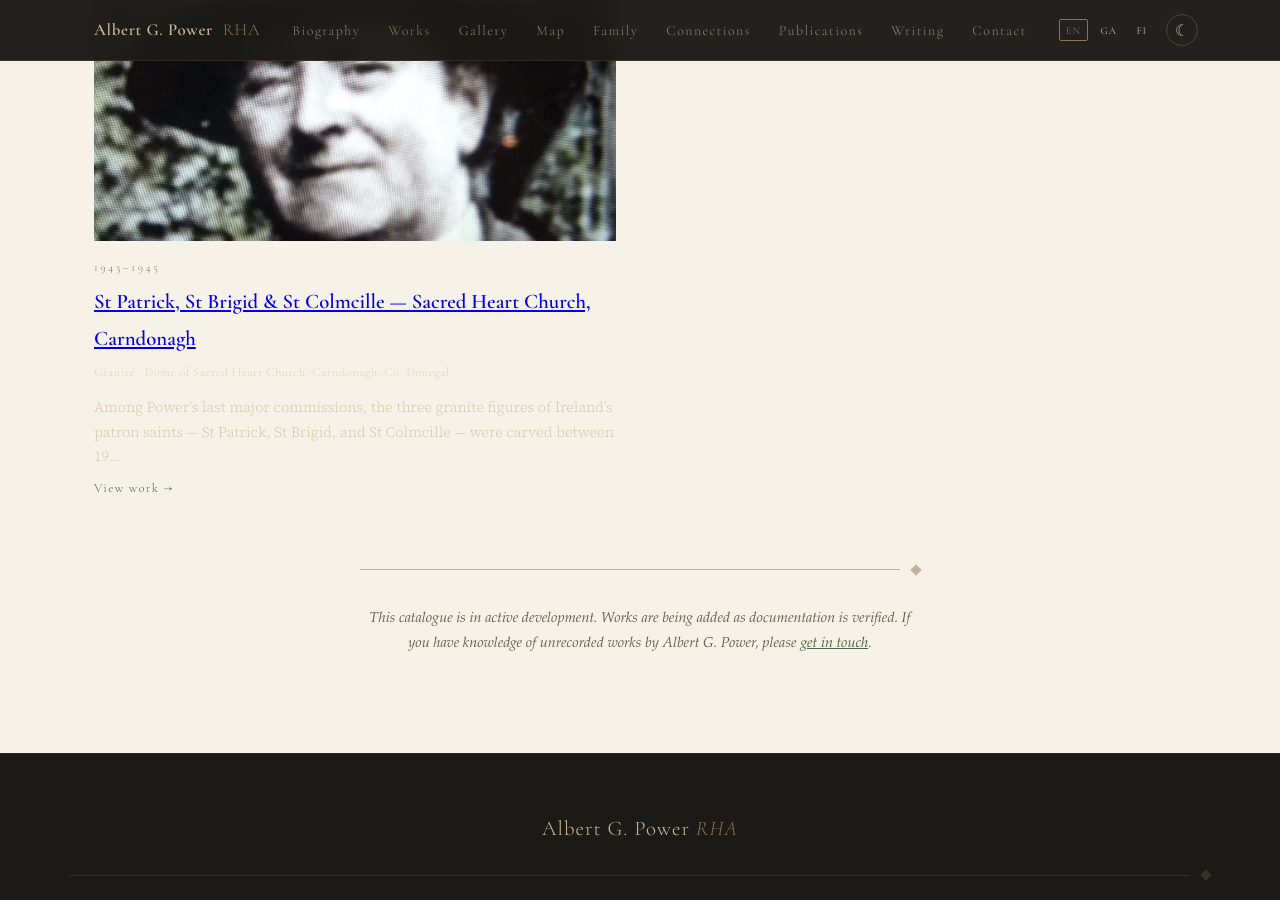
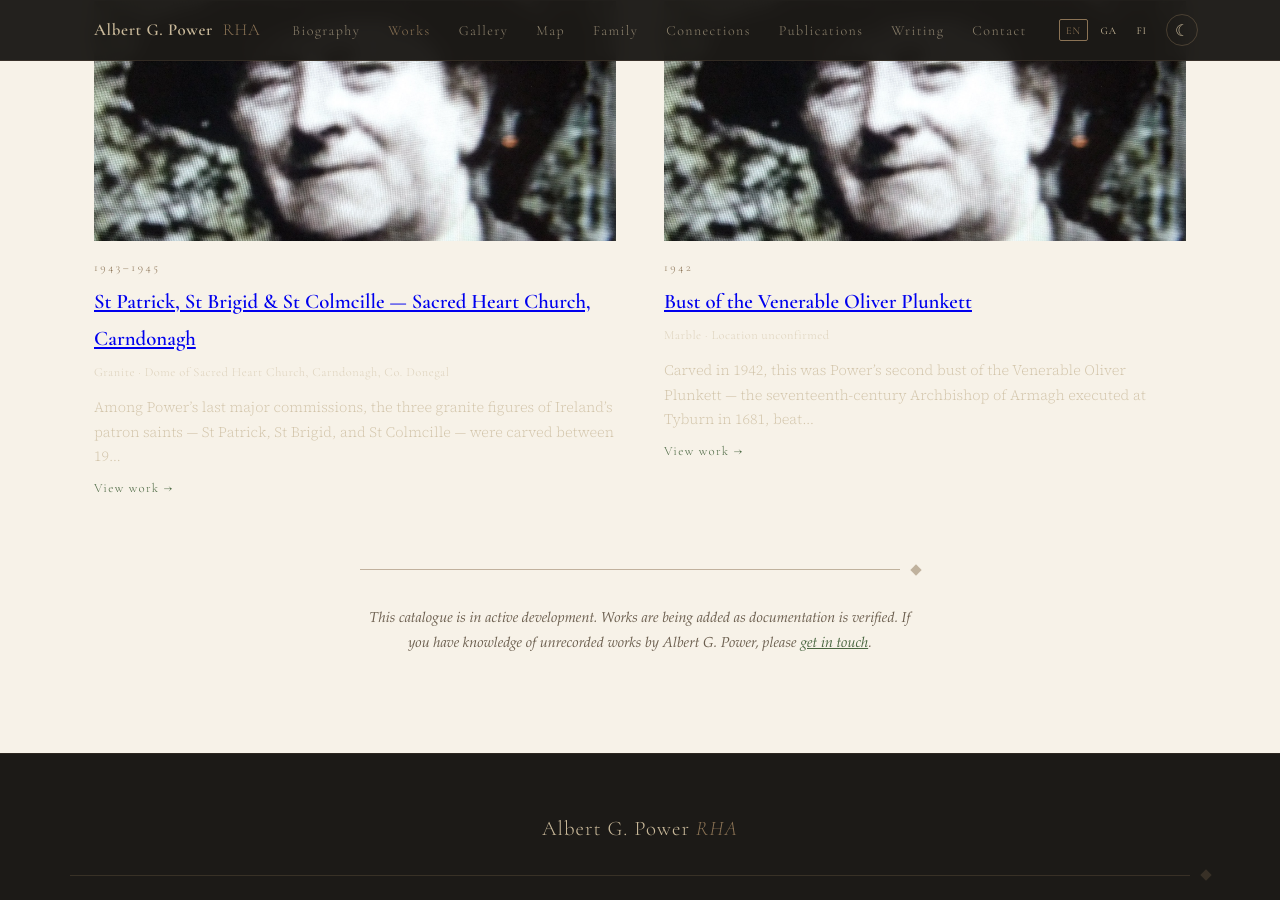
Before and after one commit to Nanyte25/albertpower, a Jekyll site: the page built from works/index.html, in a window 1280 px wide and 900 px high, scrolled down 5010 px. Built offline with Jekyll 4.4.1, drawn with Linux system fonts in a browser that asks for light colours; some web fonts are replaced; some of the changed lines change nothing that is shown.

Commit message:
feat: church works page restructured by county, Plunkett bust entry, Carndonagh 4 works

```diff
--- /dev/null
+++ b/_works/oliver-plunkett-bust.md
@@ -0,0 +1,19 @@
+---
+title: "Bust of the Venerable Oliver Plunkett"
+year: "1942"
+medium: "Marble"
+location: "Location unconfirmed"
+collection: "Unconfirmed"
+image_alt: "Marble bust of the Venerable Oliver Plunkett by Albert Power, 1942"
+image_caption: "Albert Power, bust of the Venerable Oliver Plunkett, 1942, marble. Location unconfirmed. Source: Judith Hill monograph."
+order: 15
+description: "Marble bust of the Venerable Oliver Plunkett (1942) by Albert G. Power RHA. Power's second treatment of this subject — depicting the martyr at the moment of execution, head severed at the neck, eyes closed, expression of peace. Described by an Irish Times reviewer as 'one of our great sculptor's achievements'."
+---
+
+Carved in 1942, this was Power's second bust of the Venerable Oliver Plunkett — the seventeenth-century Archbishop of Armagh executed at Tyburn in 1681, beatified in 1920. Rather than repeating his earlier portrait bust, Power chose to concentrate on the drama of Plunkett's martyrdom.
+
+The sculptor depicted the saint at the moment of execution: the head severed at the neck, eyes closed, nostrils slightly distended, the expression one of peace. The journalist Máirín Allen, who visited Power's studio while he was at work on the piece, described the head as "rapidly taking shape under his deft fingers" and wrote that "it ought to be a beautiful piece of work."
+
+When the bust was later shown at the RHA Exhibition, a reviewer from *The Irish Times* wrote that the head of the saint "radiated an extraordinary intensity and dramatic power with the suggestion of the dreadful occasion… this is one of our great sculptor's achievements."
+
+The current location of this work is unconfirmed. Research is ongoing.
--- a/connections/church-works.html
+++ b/connections/church-works.html
@@ -1,13 +1,13 @@
 ---
 layout: default
 title: "Church & Religious Works"
-description: "Albert G. Power's ecclesiastical commissions across Ireland — devotional sculpture in stone and bronze for churches, hospitals, and religious institutions outside Dublin."
+description: "Albert G. Power RHA's ecclesiastical commissions across Ireland — devotional sculpture in stone, granite, marble and bronze for churches, cathedrals, colleges, and religious institutions."
 permalink: /connections/church-works/
 ---
 
 <header class="page-header">
   <div class="page-header-inner">
-    <p class="hero-eyebrow">Works</p>
+    <p class="hero-eyebrow">Connections</p>
     <h1 class="page-title">Church &amp; Religious Works</h1>
     <p class="page-subtitle">Devotional sculpture across Ireland</p>
   </div>
@@ -18,62 +18,76 @@
 
     <div class="connection-intro">
       <p>Alongside his revolutionary portraits and public memorials, Albert G. Power
-      produced a substantial body of ecclesiastical and devotional work for churches and
-      religious institutions across Ireland. These commissions — often in Portland stone
-      or bronze — represent a quieter, more contemplative dimension of his practice, and
-      many remain in place in churches that are open to the public today.</p>
-      <p>This page documents confirmed commissions outside Dublin. Power also produced
-      significant religious works within the city, including at the Pro-Cathedral. Further
-      entries will be added as research confirms additional locations.</p>
+      produced a substantial body of ecclesiastical and devotional work for churches,
+      cathedrals, colleges, and religious institutions across Ireland. These commissions —
+      in Portland stone, limestone, marble, and granite — represent a quieter, more
+      contemplative dimension of his practice, and many remain in situ in buildings
+      open to visitors today.</p>
+      <p>Power was a devout Catholic whose nationalist and religious convictions were
+      inseparable. He spoke publicly at the Academy of Christian Art in 1936 about his
+      approach to devotional sculpture, arguing that Irish artists should use native
+      materials and seek subjects rooted in Irish spiritual life. This page documents
+      confirmed religious commissions outside his secular portrait and monument work.</p>
     </div>
 
     <div class="celtic-rule"></div>
 
     <section class="museum-works-section">
-      <h2 class="map-list-title">Confirmed Locations</h2>
+      <h2 class="map-list-title">Donegal</h2>
 
       <div class="museum-work-card">
         <div class="museum-work-image">
-          <img src="/assets/images/o-conaire-memorial.jpg" alt="Galway — Albert Power"
+          <img src="/assets/images/power-working-carndonagh.jpg"
+               alt="Albert Power working on Carndonagh commission, 1943–45"
                loading="lazy"
                onerror="this.src='https://upload.wikimedia.org/wikipedia/commons/thumb/4/4e/Padraic_O_Conaire_statue_Galway.jpg/600px-Padraic_O_Conaire_statue_Galway.jpg'" />
         </div>
         <div class="museum-work-info">
-          <span class="work-year">1935</span>
-          <h3>Liam Lynch Monument</h3>
-          <p class="work-medium">Sandstone round tower with four bronze wolfhounds · Newcastle, Clonmel, Co. Tipperary</p>
-          <p>A major public commission honouring General Liam Lynch (1893–1923), Chief of
-          Staff of the Anti-Treaty IRA, who was mortally wounded on the Knockmealdown
-          Mountains on 10 April 1923. The monument takes the form of a round tower over
-          eighteen metres high on the mountainside, with four bronze wolfhounds at its
-          base. Designed by engineer Denis Doyle from Clonmel and built by locals, it was
-          unveiled on Sunday 31 March 1935 before an estimated crowd of 10,000 people
-          from across Ireland. Power sculpted the four wolfhounds in his Berkeley Road yard.</p>
+          <span class="work-year">1943–1945</span>
+          <h3>Sacred Heart Church, Carndonagh — Four works</h3>
+          <p class="work-medium">Granite · Dome of Sacred Heart Church, Carndonagh, Co. Donegal</p>
+          <p>Power's last major commission, executed in the final two years of his life.
+          He carved four figures in granite for the Sacred Heart Church on the Inishowen
+          Peninsula — one of the oldest Christian sites in Ireland. The three patron saints
+          of Ireland stand at the corners of the church dome; the Sacred Heart figure
+          was the last work photographed in progress in his Berkeley Road yard before
+          his death in July 1945.</p>
+          <ul style="margin:0.5rem 0 0.5rem 1.2rem; font-size:0.9rem;">
+            <li><strong>St Patrick</strong>, 1943–5, granite — dome, north corner</li>
+            <li><strong>St Brigid</strong>, 1943–5, granite — dome, south corner</li>
+            <li><strong>St Colmcille</strong>, 1943–5, granite — dome, east corner</li>
+            <li><strong>Statue of the Sacred Heart</strong>, 1945, stone — interior/facade</li>
+          </ul>
+          <p style="font-size:0.85rem; color:var(--text-muted);">Source: Judith Hill monograph; photograph in <em>The Standard</em>, 1945. Collection: Sacred Heart Church, Carndonagh.</p>
           <div class="map-card-links" style="margin-top:0.75rem;">
-            <a href="https://www.google.com/maps/place/?q=place_id:ChIJi4zTKT84Q0gRYD8Z_6PSlfs"
+            <a href="https://www.google.com/maps/place/?q=place_id:ChIJgfAF5LYBYEgRERUb5g85EvQ"
                target="_blank" rel="noopener noreferrer" class="map-directions-link">Open in Google Maps →</a>
           </div>
         </div>
       </div>
 
+    </section>
+
+    <section class="museum-works-section">
+      <h2 class="map-list-title">Dublin</h2>
+
       <div class="museum-work-card">
         <div class="museum-work-image">
-          <img src="/assets/images/cathal-brugha-death-mask.jpg"
-               alt="Cathal Brugha plaque location"
+          <img src="/assets/images/albert-power-portrait.jpg"
+               alt="All Hallows College, Drumcondra"
                loading="lazy"
-               onerror="this.src='https://upload.wikimedia.org/wikipedia/commons/thumb/8/8e/Cathal_Brugha.jpg/600px-Cathal_Brugha.jpg'" />
+               onerror="this.parentElement.style.display='none'" />
         </div>
         <div class="museum-work-info">
-          <span class="work-year">1935</span>
-          <h3>Cathal Brugha Plaque</h3>
-          <p class="work-medium">Bronze relief plaque · Hammam Buildings, O'Connell Street Upper, Dublin</p>
-          <p>A bronze relief portrait of Cathal Brugha (1874–1922), placed on the facade
-          of the Hammam Buildings on O'Connell Street — the site where Brugha was mortally
-          wounded in July 1922. He was shot emerging from the building during the opening
-          days of the Civil War and died the following day. The plaque was commissioned
-          when the national health insurance headquarters was renamed in his honour.</p>
+          <span class="work-year">c.1936</span>
+          <h3>Madonna and Child</h3>
+          <p class="work-medium">All Hallows College, Grace Park Road, Drumcondra, Dublin</p>
+          <p>Power displayed photographs of the <em>Madonna and Child</em> at All Hallows
+          at his 1936 talk to the Academy of Christian Art, alongside his secular busts and
+          public monuments, as a key example of his religious work. Date of original
+          commission unconfirmed.</p>
           <div class="map-card-links" style="margin-top:0.75rem;">
-            <a href="https://www.google.com/maps/place/?q=place_id:ChIJhTY_KIQOZ0gRYoWjBq7JrI4"
+            <a href="https://www.google.com/maps/place/?q=place_id:ChIJQUJOVGgOZ0gRiC9ZvtbxlYE"
                target="_blank" rel="noopener noreferrer" class="map-directions-link">Open in Google Maps →</a>
           </div>
         </div>
@@ -84,7 +98,7 @@
           <img src="/assets/images/michael-collins-bust.jpg"
                alt="Portrait bust — Rotunda Hospital"
                loading="lazy"
-               onerror="this.src='https://upload.wikimedia.org/wikipedia/commons/thumb/5/5b/Michael_Collins_1922.jpg/600px-Michael_Collins_1922.jpg'" />
+               onerror="this.parentElement.style.display='none'" />
         </div>
         <div class="museum-work-info">
           <span class="work-year">1933</span>
@@ -92,9 +106,8 @@
           <p class="work-medium">Bronze · Rotunda Hospital, Parnell Square, Dublin</p>
           <p>Portrait bust of Dr Bethel Solomons (1885–1965), Master of the Rotunda
           Maternity Hospital from 1925, celebrated gynaecologist, former Ireland rugby
-          international, and friend of Arthur Griffith who had supported the Easter Rising.
-          Solomons himself commented it was a fine likeness. It was shown at the RHA
-          exhibition in 1934.</p>
+          international, and supporter of the Easter Rising. Solomons commented it was
+          a fine likeness. Shown at the RHA exhibition in 1934.</p>
           <div class="map-card-links" style="margin-top:0.75rem;">
             <a href="https://www.google.com/maps/place/?q=place_id:ChIJ0VEBzIYOZ0gRSW5TtAcfXHI"
                target="_blank" rel="noopener noreferrer" class="map-directions-link">Open in Google Maps →</a>
@@ -102,76 +115,102 @@
         </div>
       </div>
 
-    </section>
-
-
       <div class="museum-work-card">
         <div class="museum-work-image">
-          <img src="/assets/images/o-conaire-memorial.jpg" alt="Sligo — Bishop Gillooly statue"
-               loading="lazy" onerror="this.parentElement.style.display='none'" />
+          <img src="/assets/images/albert-power-portrait.jpg"
+               alt="St Patrick's Church, Skerries"
+               loading="lazy"
+               onerror="this.parentElement.style.display='none'" />
         </div>
         <div class="museum-work-info">
-          <span class="work-year">1937</span>
-          <h3>Statue of Bishop Laurence Gillooly</h3>
-          <p class="work-medium">Limestone · Gillooly Hall (formerly Community Hall), Temple Street, Sligo</p>
-          <p>Full-length figure of Bishop Laurence Gillooly (1858–1895), Bishop of Elphin, carved
-          in limestone and placed on the front elevation of the Community Hall (formerly the
-          Temperance Hall) opposite St Mary's Cathedral, Sligo. The hall had been erected in
-          Gillooly's memory after his death. Completed April 1937, unveiled May 1937 by Dr Edward
-          Dooly, the resident Bishop of Elphin. Power worked from photographs and oil paintings.
-          The crozier was carved from a replica owned by the deceased.</p>
+          <span class="work-year">1939</span>
+          <h3>Statue of St Patrick — the hidden goat</h3>
+          <p class="work-medium">Portland stone · St Patrick's Church, Skerries, Co. Dublin</p>
+          <p>Carved in situ on a scaffold on the exterior façade of the new St Patrick's
+          Church, Skerries, designed by architect J.J. Robinson and consecrated in 1939.
+          Power argued for Skerries limestone but Portland stone was chosen as cheaper.</p>
+          <p>Power discovered during the commission that local legend held St Patrick had
+          visited Skerries and that someone had stolen one of his goats — giving rise to the
+          centuries-old taunt "Skerry Goats." He secretly carved a goat's head projecting
+          from the Celtic interlace base. After the church opened, the Archbishop of Dublin
+          was displeased. The goat remains to this day.</p>
           <div class="map-card-links" style="margin-top:0.75rem;">
-            <a href="https://www.google.com/maps/place/?q=place_id:ChIJNTVR4zLoXkgRoG8sCgMDe_8"
+            <a href="https://www.google.com/maps/place/?q=place_id:ChIJm2lz-agYZ0gRYKzwoMGgUro"
                target="_blank" rel="noopener noreferrer" class="map-directions-link">Open in Google Maps →</a>
           </div>
         </div>
       </div>
 
+    </section>
+
+    <section class="museum-works-section">
+      <h2 class="map-list-title">Galway</h2>
+
       <div class="museum-work-card">
         <div class="museum-work-image">
-          <img src="/assets/images/o-conaire-memorial.jpg" alt="Carndonagh church"
-               loading="lazy" onerror="this.parentElement.style.display='none'" />
+          <img src="/assets/images/o-conaire-memorial.jpg"
+               alt="St Joseph's College, Garbally, Co. Galway"
+               loading="lazy"
+               onerror="this.parentElement.style.display='none'" />
         </div>
         <div class="museum-work-info">
-          <span class="work-year">1945</span>
-          <h3>Statue of the Sacred Heart</h3>
-          <p class="work-medium">Stone · Sacred Heart Church, Carndonagh, Co. Donegal</p>
-          <p>Power's last known commission. A full-length statue of the Sacred Heart, photographed
-          in progress in the Berkeley Road yard in 1945 and reported in <em>The Standard</em>
-          newspaper. The work was completed in the final year of Power's life — he died in
-          July 1945.</p>
+          <span class="work-year">1941</span>
+          <h3>St Joseph and Christ Child</h3>
+          <p class="work-medium">Limestone · St Joseph's College, Garbally, Ballinasloe, Co. Galway</p>
+          <p>A limestone grouping of St Joseph with the Christ Child, carved for the
+          grounds of St Joseph's College, Garbally, near Ballinasloe — a diocesan college
+          run by the Diocese of Clonfert. One of two versions Power made of this subject;
+          he also produced an earlier marble version for Foxford, Co. Mayo (late 1920s).
+          The tender treatment of the Christ Child is characteristic of Power's devotional
+          work at its most assured.</p>
+          <p style="font-size:0.85rem; color:var(--text-muted);">Source: Síghle Bhreathnach-Lynch, <em>Expressions of Nationhood in Bronze &amp; Stone</em>. Photograph © Síghle Bhreathnach-Lynch.</p>
           <div class="map-card-links" style="margin-top:0.75rem;">
-            <a href="https://www.google.com/maps/place/?q=place_id:ChIJgfAF5LYBYEgRERUb5g85EvQ"
+            <a href="https://www.google.com/maps/search/St+Joseph's+College+Garbally+Ballinasloe+Galway"
                target="_blank" rel="noopener noreferrer" class="map-directions-link">Open in Google Maps →</a>
           </div>
         </div>
       </div>
 
+    </section>
+
+    <section class="museum-works-section">
+      <h2 class="map-list-title">Mayo</h2>
+
       <div class="museum-work-card">
         <div class="museum-work-image">
-          <img src="/assets/images/o-conaire-memorial.jpg" alt="All Hallows Dublin"
-               loading="lazy" onerror="this.parentElement.style.display='none'" />
+          <img src="/assets/images/albert-power-portrait.jpg"
+               alt="Convent of Divine Providence, Foxford, Co. Mayo"
+               loading="lazy"
+               onerror="this.parentElement.style.display='none'" />
         </div>
         <div class="museum-work-info">
-          <span class="work-year">c.1936</span>
-          <h3>Madonna and Child</h3>
-          <p class="work-medium">All Hallows College, Grace Park Road, Drumcondra, Dublin</p>
-          <p>Power displayed photographs of the <em>Madonna and Child</em> at All Hallows
-          at his 1936 talk to the Academy of Christian Art, alongside his secular busts and
-          public monuments, as a key example of his religious work. Date of original commission
-          unconfirmed.</p>
+          <span class="work-year">late 1920s</span>
+          <h3>St Joseph and Christ Child</h3>
+          <p class="work-medium">Marble · Convent of Divine Providence, Foxford, Co. Mayo</p>
+          <p>An earlier marble version of the St Joseph and Christ Child subject, carved
+          for the Convent of Divine Providence in Foxford — the convent associated with
+          the Sisters of Charity and the famous Foxford Woollen Mills. This is among
+          Power's finer religious works in marble, demonstrating the range he maintained
+          between his harder carved stone commissions and his modelled bronze portraits.
+          An almost identical limestone version was made for Garbally College in 1941.</p>
+          <p style="font-size:0.85rem; color:var(--text-muted);">Source: Síghle Bhreathnach-Lynch, <em>Expressions of Nationhood in Bronze &amp; Stone</em>. Photograph © Síghle Bhreathnach-Lynch.</p>
           <div class="map-card-links" style="margin-top:0.75rem;">
-            <a href="https://www.google.com/maps/place/?q=place_id:ChIJQUJOVGgOZ0gRiC9ZvtbxlYE"
+            <a href="https://www.google.com/maps/search/Convent+Divine+Providence+Foxford+Mayo"
                target="_blank" rel="noopener noreferrer" class="map-directions-link">Open in Google Maps →</a>
           </div>
         </div>
       </div>
 
+    </section>
+
+    <section class="museum-works-section">
+      <h2 class="map-list-title">Kerry</h2>
 
       <div class="museum-work-card">
         <div class="museum-work-image">
-          <img src="https://upload.wikimedia.org/wikipedia/commons/thumb/4/4e/Padraic_O_Conaire_statue_Galway.jpg/300px-Padraic_O_Conaire_statue_Galway.jpg"
-               alt="Tralee — Pikeman, Denny Street" loading="lazy"
+          <img src="/assets/images/albert-power-portrait.jpg"
+               alt="Tralee — Pikeman, Denny Street"
+               loading="lazy"
                onerror="this.parentElement.style.display='none'" />
         </div>
         <div class="museum-work-info">
@@ -179,9 +218,8 @@
           <h3>Pikeman</h3>
           <p class="work-medium">Limestone · Denny Street, Tralee, Co. Kerry</p>
           <p>A full-length figure of a pikeman commemorating those who fought and died in
-          the 1798 rebellion. Power replaced the original centenary statue that had been
-          toppled from its plinth by the Black and Tans in 1921. He carved a conventional
-          figure of resolute bearing, pike in hand — but gave the work a deeply personal
+          the 1798 rebellion. Power replaced the original centenary statue toppled from its
+          plinth by the Black and Tans in 1921. He gave the work a deeply personal
           ideological statement, placing the figure on tree roots to symbolise a man who
           had lost everything yet stands on his claim to right and justice.</p>
           <div class="map-card-links" style="margin-top:0.75rem;">
@@ -191,42 +229,56 @@
         </div>
       </div>
 
+    </section>
+
+    <section class="museum-works-section">
+      <h2 class="map-list-title">Sligo</h2>
+
       <div class="museum-work-card">
         <div class="museum-work-image">
-          <img src="https://upload.wikimedia.org/wikipedia/commons/thumb/e/e5/Gresham_Hotel%2C_Dublin.jpg/400px-Gresham_Hotel%2C_Dublin.jpg"
-               alt="St Patrick's Church Skerries" loading="lazy"
+          <img src="/assets/images/albert-power-portrait.jpg"
+               alt="Sligo — Bishop Gillooly statue"
+               loading="lazy"
                onerror="this.parentElement.style.display='none'" />
         </div>
         <div class="museum-work-info">
-          <span class="work-year">1939</span>
-          <h3>Statue of St Patrick — with the hidden goat</h3>
-          <p class="work-medium">Portland stone · St Patrick's Church, Skerries, Co. Dublin</p>
-          <p>Carved in situ on a scaffold on the exterior façade of the new St Patrick's Church,
-          Skerries, designed by architect J.J. Robinson and consecrated in 1939. Power argued for
-          Skerries limestone but Portland stone was chosen as it was cheaper.</p>
-          <p>The remarkable detail: Power discovered during the commission that local legend held
-          that St Patrick had visited Skerries and that someone had stolen one of his goats and
-          eaten it — giving rise to the centuries-old taunt "Skerry Goats." Power secretly carved
-          a goat's head projecting from the sphere-shaped Celtic interlace base of the statue.
-          After the church opened, the Archbishop of Dublin was displeased — but the goat
-          remains to this day.</p>
+          <span class="work-year">1937</span>
+          <h3>Statue of Bishop Laurence Gillooly</h3>
+          <p class="work-medium">Limestone · Gillooly Hall, Temple Street, Sligo</p>
+          <p>Full-length figure of Bishop Laurence Gillooly (1858–1895), Bishop of Elphin,
+          on the front elevation of the Community Hall opposite St Mary's Cathedral, Sligo.
+          Completed April 1937, unveiled May 1937 by Dr Edward Dooly, the resident Bishop
+          of Elphin. Power worked from photographs and oil paintings. The crozier was carved
+          from a replica owned by the deceased.</p>
           <div class="map-card-links" style="margin-top:0.75rem;">
-            <a href="https://www.google.com/maps/place/?q=place_id:ChIJm2lz-agYZ0gRYKzwoMGgUro"
+            <a href="https://www.google.com/maps/place/?q=place_id:ChIJNTVR4zLoXkgRoG8sCgMDe_8"
                target="_blank" rel="noopener noreferrer" class="map-directions-link">Open in Google Maps →</a>
           </div>
         </div>
       </div>
 
+    </section>
+
     <div class="celtic-rule"></div>
 
-    <div class="connection-further">
-      <p style="font-size:0.85rem; color:var(--text-muted); font-style:italic;">
-        Power produced many ecclesiastical works in churches across Ireland, particularly
-        devotional figures and altarpiece reliefs, which are not yet fully documented
-        here. If you have information about works in your local church or institution,
-        please <a href="{{ '/#contact' | relative_url }}">get in touch</a>.
-      </p>
-    </div>
+    <section class="museum-works-section">
+      <h2 class="map-list-title">Pending Research</h2>
+      <div class="connection-intro">
+        <p>The following locations have been identified as holding Power commissions but
+        require further confirmation or documentation:</p>
+        <ul style="margin: 0.5rem 0 1rem 1.5rem; line-height:1.9;">
+          <li><strong>Mullingar Cathedral</strong> — tympanum carving (date unconfirmed; source: Judith Hill monograph). Map pin to be added once geocoded.</li>
+          <li><strong>Pro-Cathedral, Dublin</strong> — Power exhibited religious works and was connected to the Pro-Cathedral's circle; specific commission unconfirmed.</li>
+          <li><strong>Oliver Plunkett bust</strong>, 1942 — second bust of the Venerable Oliver Plunkett, concentrating on the drama of his martyrdom. Location unconfirmed. Source: Judith Hill monograph.</li>
+        </ul>
+        <p style="font-size:0.85rem; color:var(--text-muted); font-style:italic;">
+          Power produced many ecclesiastical works in churches across Ireland, particularly
+          devotional figures and altarpiece reliefs, which are not yet fully documented here.
+          If you have information about works in your local church or institution,
+          please <a href="{{ '/#contact' | relative_url }}">get in touch</a>.
+        </p>
+      </div>
+    </section>
 
     <div class="family-nav-row">
       <a href="{{ '/map/' | relative_url }}" class="btn-secondary">← Sculpture Map</a>
```
